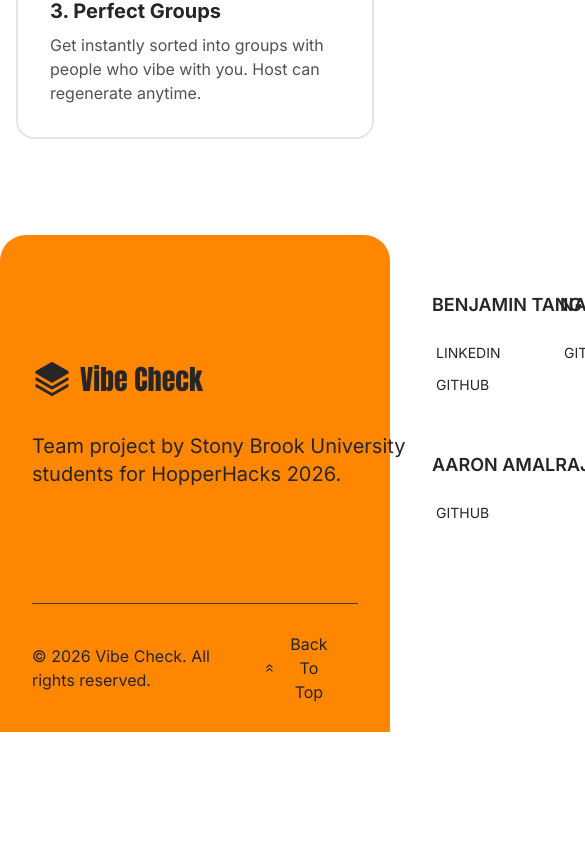
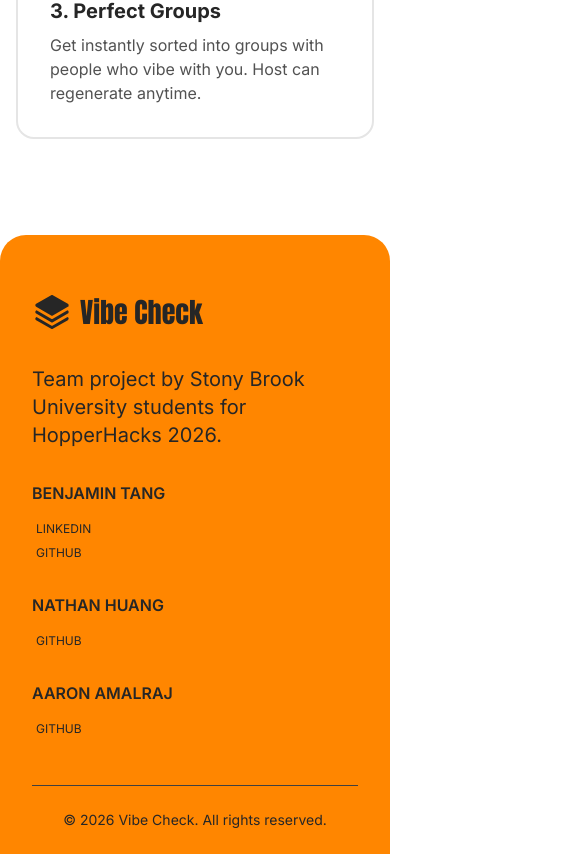
Before and after one commit to Benjam1n-Tang/hopperhacks-vibecheck, a Next.js app: page / in a window 390 px wide. Shown: the part 1955-2809 px from the top of the page, 585 px wide, since content can reach past the window. Before the commit the page ends 2687 px from the top, so only its background shows below. Built offline with nearby package versions, Linux system fonts and the light colour scheme; no server answers.

Commit message:
Make footer mobile compatible

```diff
--- a/components/Footer.tsx
+++ b/components/Footer.tsx
@@ -8,7 +8,7 @@
   return (
     <footer className="bg-primary px-8 rounded-t-4xl">
       <div className="flex flex-col gap-12 mt-auto mx-auto max-w-360 pt-14 pb-6">
-        <div className="flex justify-between items-center">
+        <div className="flex flex-col lg:flex-row lg:justify-between lg:items-center gap-8">
           <div className="flex flex-col gap-8">
             <div className="flex items-center">
               <Image
@@ -25,27 +25,30 @@
                 Vibe Check
               </h4>
             </div>
-            <div className="text-neutral-800 text-xl w-100">
+            <div className="text-neutral-800 text-xl max-w-100 lg:w-100">
               Team project by Stony Brook University students for HopperHacks
               2026.
             </div>
           </div>
-          <div className="grid grid-cols-2 grid-rows-2 gap-x-32 gap-y-14">
+          <div className="grid grid-cols-1 lg:grid-cols-2 lg:grid-rows-2 gap-x-8 lg:gap-x-32 gap-y-8 lg:gap-y-14">
             {members.map((member) => (
-              <div key={member.name} className="flex flex-col gap-6 w-60">
-                <div className="flex flex-col gap-[0px]">
-                  <h3 className="uppercase text-neutral-800 text-lg font-semibold">
+              <div
+                key={member.name}
+                className="flex flex-col gap-4 lg:gap-6 lg:w-60"
+              >
+                <div className="flex flex-col gap-0">
+                  <h3 className="uppercase text-neutral-800 text-base lg:text-lg font-semibold">
                     {member.name}
                   </h3>
                 </div>
-                <div className="flex flex-col gap-3 uppercase pl-1">
+                <div className="flex flex-col gap-2 lg:gap-3 uppercase pl-1">
                   {Object.entries(member.socials).map(([platform, url]) => (
                     <a
                       key={platform}
                       href={url}
                       target="_blank"
                       rel="noopener noreferrer"
-                      className="text-neutral-800 text-sm hover:underline w-fit inline-block"
+                      className="text-neutral-800 text-xs lg:text-sm hover:underline w-fit inline-block"
                     >
                       {platform}
                     </a>
@@ -56,11 +59,11 @@
           </div>
         </div>
         <div className="border-t border-neutral-700">
-          <div className="flex justify-between items-center pt-6">
-            <p className="text-neutral-800 ">
+          <div className="flex flex-col lg:flex-row justify-center lg:justify-between items-center pt-6">
+            <p className="text-neutral-800 text-sm lg:text-base text-center lg:text-left">
               © 2026 Vibe Check. All rights reserved.{' '}
             </p>
-            <div className="text-neutral-800 hover:text-neutral-700">
+            <div className="text-neutral-800 hover:text-neutral-700 hidden lg:block">
               <button
                 onClick={() => window.scrollTo({ top: 0, behavior: 'smooth' })}
                 className="flex items-center gap-2 text-neutral-800 hover:text-neutral-700 hover:cursor-pointer transition-all duration-300 hover:-translate-y-1 rounded-md px-6 py-1 group"
```
